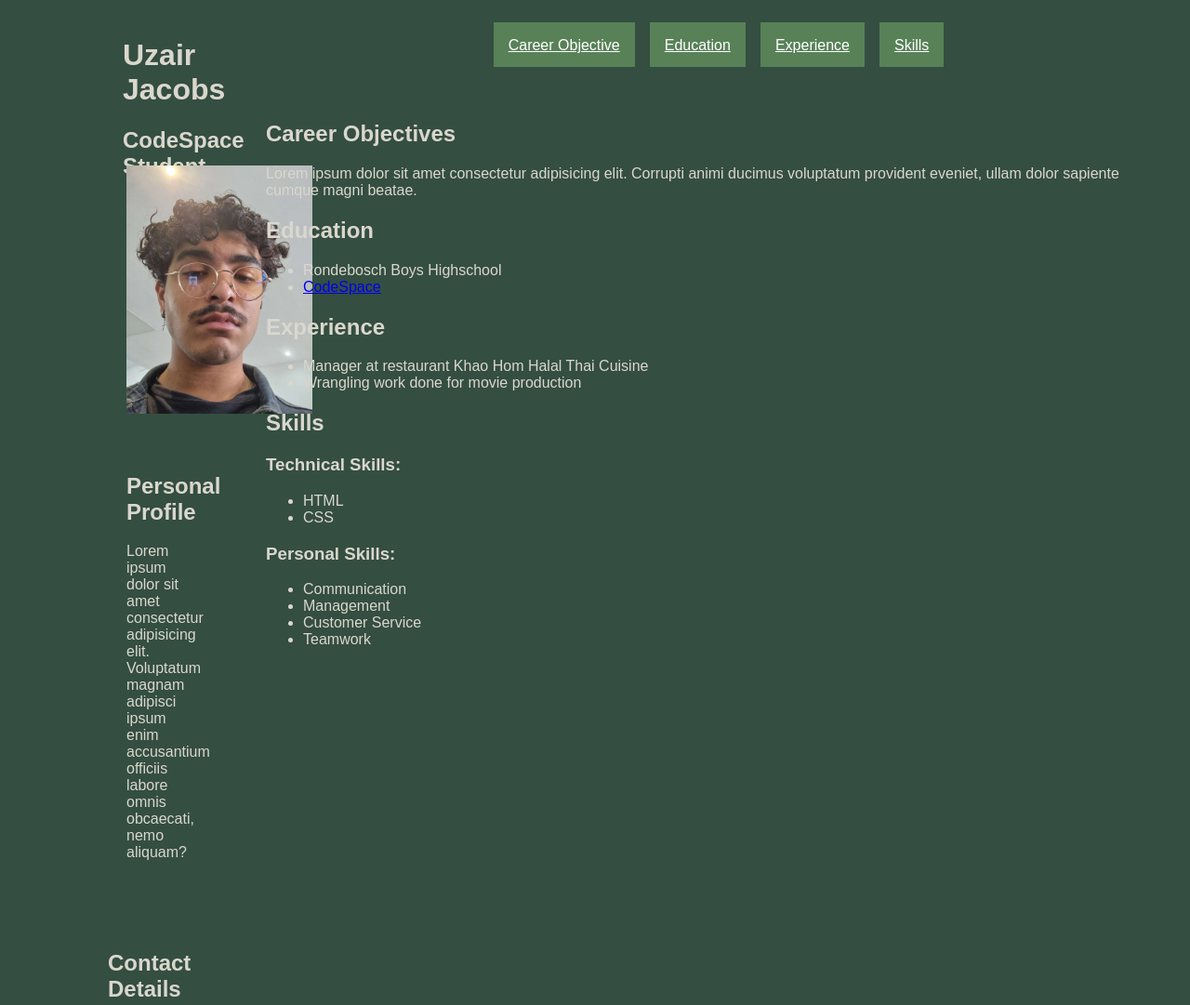
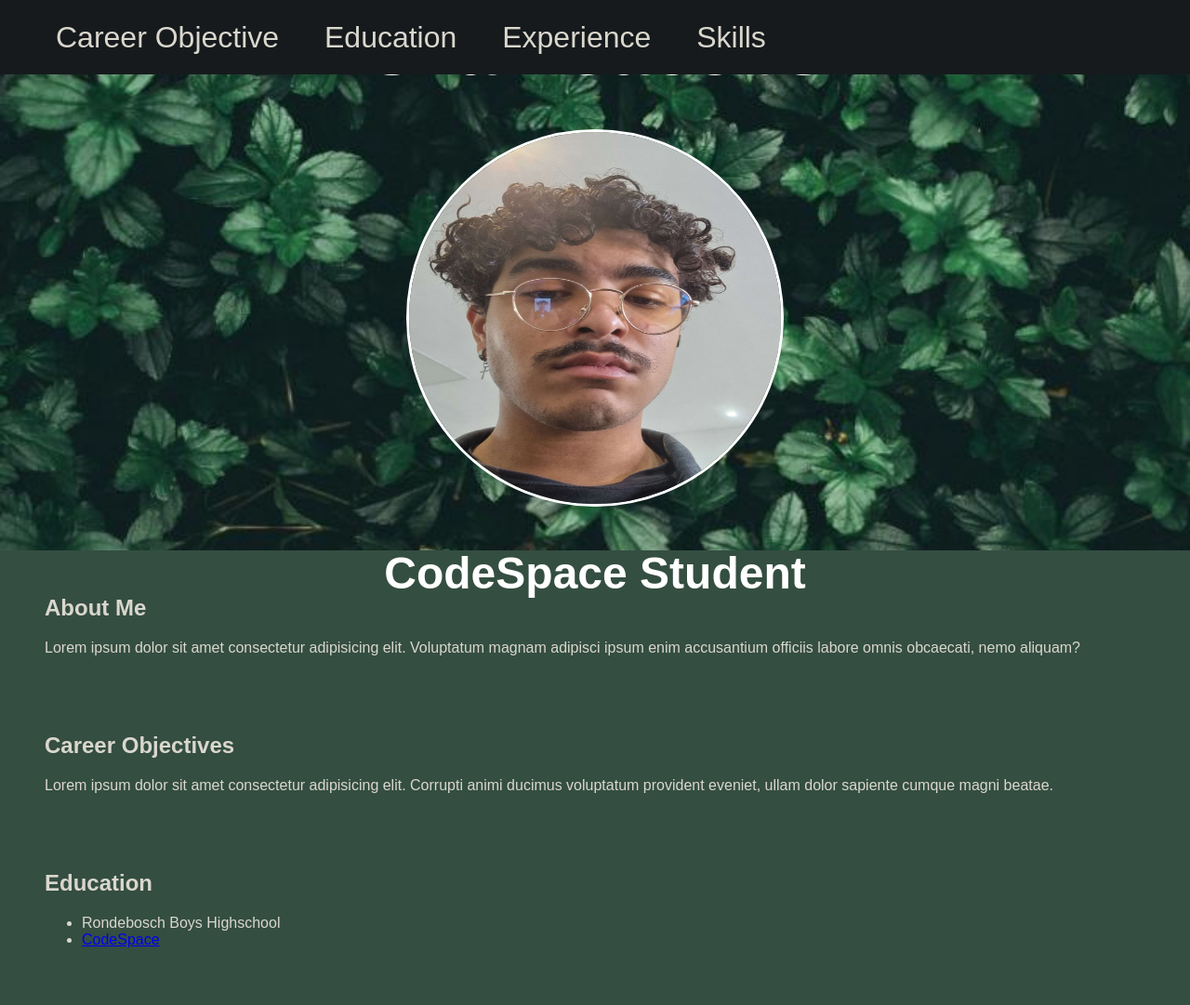
Before and after one commit to uzairjacobs/UZAJAC270_FTO2306_GroupB_UzairJacobs_ITW_Digital-Resume, a plain HTML site: page final-resume.html in a window 1280 px wide. Shown: the top 1081 px of the page at 93% size. Drawn offline with Linux system fonts and the light colour scheme.

Commit message:
changed layout to fit rubric

```diff
--- a/final-resume.html
+++ b/final-resume.html
@@ -1,104 +1,79 @@
 <!DOCTYPE html>
-<html lang="en">
+<html>
   <head>
-    <meta charset="UTF-8">
-    <meta name="viewport" content="width=device-width, initial-scale=1.0">
-    <title>Resume</title>
-    <link rel="stylesheet" href="stylesheet.css">
-    <link rel="favicon" href="images\favicon.ico">
+    <title>Uzair's Resume</title>
+    <link rel="stylesheet" href="stylesheet.css" />
+    <link rel="icon" href="images/favicon.ico" type="image/x-icon">
   </head>
   <body>
-    <header class="header">
+    <nav id="navbar">
+      <ul>
+        <li><a class="nav-link" href="#career">Career Objective</a></li>
+        <li><a class="nav-link" href="#education">Education</a></li>
+        <li><a class="nav-link" href="#experience">Experience</a></li>
+        <li><a class="nav-link" href="#skills">Skills</a></li>
+      </ul>
+    </nav>
+    <section class="hero">
+      <div class="hero-inner">
         <h1>Uzair Jacobs</h1>
+        <img
+          src="images\me_resume2.jpg"
+          alt="resume-photo"
+          class="resume-image"
+          width="400"
+          height="400"
+        />
         <h2>CodeSpace Student</h2>
-
-    </header>
-
-
-    <nav id ="navbar">
-        <a class="nav-link" href="#career">Career Objective</a>
-        <a class="nav-link" href="#education">Education</a>
-        <a class="nav-link" href="#experience">Experience</a>
-        <a class="nav-link" href="#skills">Skills</a>
-    </nav>
-
-
-
-    <aside class="aside">
-
-    <div class="resume-image">
-        <img src="images\me_resume2.jpg" alt="Resume Photo" width="200px">
       </div>
-
-    <div class="introduction">
-        <h2>Personal Profile</h2>
-        <p>Lorem ipsum dolor sit amet consectetur adipisicing elit. Voluptatum magnam adipisci ipsum enim accusantium officiis labore omnis obcaecati, nemo aliquam?</p>
-    </div>
-
-    <div class="contact-details"></div>
-
-    <h2>Contact Details</h2>
-    <h4>Phone:</h4>
-    <p>0814143800</p>
-    <h4>Email:</h4>
-    <p>uzair.jac23@gmail.com</p>
+    </section>
+    <main class="main-body">
+      <section class="introduction">
+        <h2>About Me</h2>
+        <p>
+          Lorem ipsum dolor sit amet consectetur adipisicing elit. Voluptatum
+          magnam adipisci ipsum enim accusantium officiis labore omnis
+          obcaecati, nemo aliquam?
+        </p>
+      </section>
 
       <br>
 
-    <h2>Get in Contact:</h2>
-
-
-    <form action="https://formsubmit.co/uzair.jac23@gmail.com" method="post">
-
-        <input type="email" name="email" id="" placeholder="email address">
+      <section class="career">
+        <h2>Career Objectives</h2>
+        <p>
+          Lorem ipsum dolor sit amet consectetur adipisicing elit. Corrupti
+          animi ducimus voluptatum provident eveniet, ullam dolor sapiente
+          cumque magni beatae.
+        </p>
+      </section>
 
       <br>
 
-        <select name="_subject" id="subject">
-            <option value="Constructive Critiscim">Constructive Critiscim</option>
-            <option value="Compliments">Compliments</option>
-        </select>
+      <section class="education">
+        <h2>Education</h2>
+        <ul>
+          <li>Rondebosch Boys Highschool</li>
+          <li>
+            <a href="https://www.codespace.co.za" target="_blank">CodeSpace</a>
+          </li>
+        </ul>
+      </section>
 
       <br>
 
-        <textarea name="message" id="text" cols="30" rows="10" placeholder="message here please"></textarea>
-
-        <br>
-
-        <input class="submit" type="submit" value="Send">
-
-     </form>
-
-     <div class="social-links">
-
-       <h2>Social Media</h2>
-       <ul>
-         <li><a href="https://www.linkedin.com/in/uzair-jacobs-77336124b" target="_blank"> LinkedIn</a> </li>
-         <li><a href="https://github.com/uzairjacobs" target="_blank"> Github </a> </li>
-       </ul>
-     </div>
-
-    </aside>
-
-    <br>
-
-     <article class="article">
-
-        <h2 id="career">Career Objectives</h2>
-        <p>Lorem ipsum dolor sit amet consectetur adipisicing elit. Corrupti animi ducimus voluptatum provident eveniet, ullam dolor sapiente cumque magni beatae.</p>
-
-        <h2 id="education">Education</h2>
-        <ul>
-            <li>Rondebosch Boys Highschool</li>
-            <li> <a href="https://www.codespace.co.za" target ="_blank">CodeSpace</a></li>
-        </ul>
-
-        <h2 id="experience">Experience</h2>
+      <section class="experience">
+        <h2>Experience</h2>
         <ul>
           <li>Manager at restaurant Khao Hom Halal Thai Cuisine</li>
           <li>Wrangling work done for movie production</li>
         </ul>
-        <h2 id="skills">Skills</h2>
+      </section>
+
+      <br>
+
+      <section class="skills">
+        <h2>Skills</h2>
         <h3>Technical Skills:</h3>
         <ul>
           <li>HTML</li>
@@ -111,10 +86,38 @@
           <li>Customer Service</li>
           <li>Teamwork</li>
         </ul>
-    </article>
+      </section>
+    </main>
 
-    <footer class="footer">
-        <p>Uzair Jacobs CV 2023</p>
+    <br>
+
+    <footer>
+        <h3>Contact Me</h3>
+
+        <div class="contact">
+        <form action="https://formsubmit.co/uzair.jac23@gmail.com" method="post">
+
+
+           <input type="email" name="email" class ="text-box" placeholder="email address">
+
+           <br>
+
+           <select name="_subject" class ="text-box" >
+               <option value="Criticism">Criticism</option>
+               <option value="Compliments">Compliments</option>
+           </select>
+
+           <br>
+
+           <textarea name="message" class="text-box" cols="40" rows="6" placeholder="message here please"></textarea>
+
+           <br>
+
+           <input class="submit" type="submit" value="Send">
+
+
+         </form>
+    </div>
     </footer>
   </body>
 </html>
--- a/stylesheet.css
+++ b/stylesheet.css
@@ -4,56 +4,91 @@ body {
   padding: 0;
   background-color: #344e41;
   color: #dad7cd;
-
-  display: grid;
-  grid-template-areas:
-    "header nav nav"
-    "aside article article"
-    "footer footer footer";
-  grid-template-columns: 20% 1fr 15%;
-  grid-template-rows: 5rem;
-  grid-gap: 10px;
 }
 
-header,
-footer,
-article,
-div,
-aside {
-  padding: 20px;
-}
-.header {
-  grid-area: header;
-  margin-left: 7rem;
-}
-.footer {
-  grid-area: footer;
-}
-.article {
-  grid-area: article;
-}
-#navbar {
-  grid-area: nav;
-}
-.aside {
-  grid-area: aside;
-  margin-left: 6rem;
-  margin-top: 3rem;
-  border-right: #dad7cd;
+.hero {
+
+width: 100vw;
+height: 70vh;
+
+
+display: flex;
+justify-content: center;
+align-items: center;
+
+
+text-align: center;
+color: white;
+
+
+background-image: url(images/mint-green.jpg);
+background-size: cover;
+background-position: center center;
+background-repeat: no-repeat;
+background-attachment: fixed;
 }
 
-#navbar {
-  display: flex;
-  flex-direction: row;
-  justify-content: center;
- padding-top: 1rem;
+.hero h1 {
+
+font-size: 5rem;
+margin-bottom: 0.5em;
 }
 
-.nav-link {
-  margin: 0.5rem;
-  background: #588157;
-  padding: 1rem;
+.hero h2 {
+font-size: 3rem;
+}
+
+
+#navbar {
+position: fixed;
+background-color: #161a1d;
+top: 0;
+left: 0;
+right: 0;
+height: 80px;
+display: flex;
+flex-direction: row;
+align-items: center;
+
+font-size: 2rem;
+}
+
+#navbar * {
+display: inline;
+}
+
+#navbar li {
+margin: 20px;
+
+}
+
+#navbar li a {
+text-decoration: none;
+color: #dad7cd;
+}
+
+.resume-image {
+border-radius: 50%;
+border: solid white 3px;
+}
+
+main {
+  margin: 3rem;
+}
+
+section {
+  margin-top: 2rem;
+  margin-bottom: 2rem;
+}
+
+footer {
+  margin: 1rem;
+}
+
+.text-box {
+font-size: 1rem;
+}
+
+.submit {
   font-size: 1rem;
-  text-align: center;
-  color: white;
 }
```
Also changed, not shown: images/mint-green.jpg (added), images/placeholder.jpg (added). Lines whose indentation alone changed are shown as unchanged.
